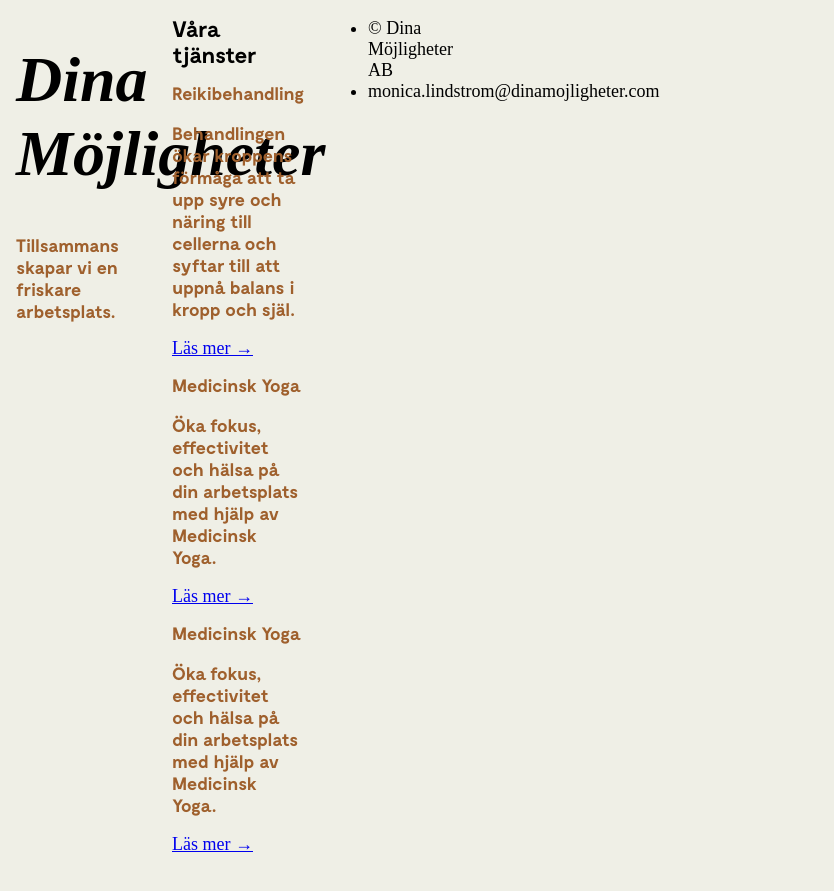
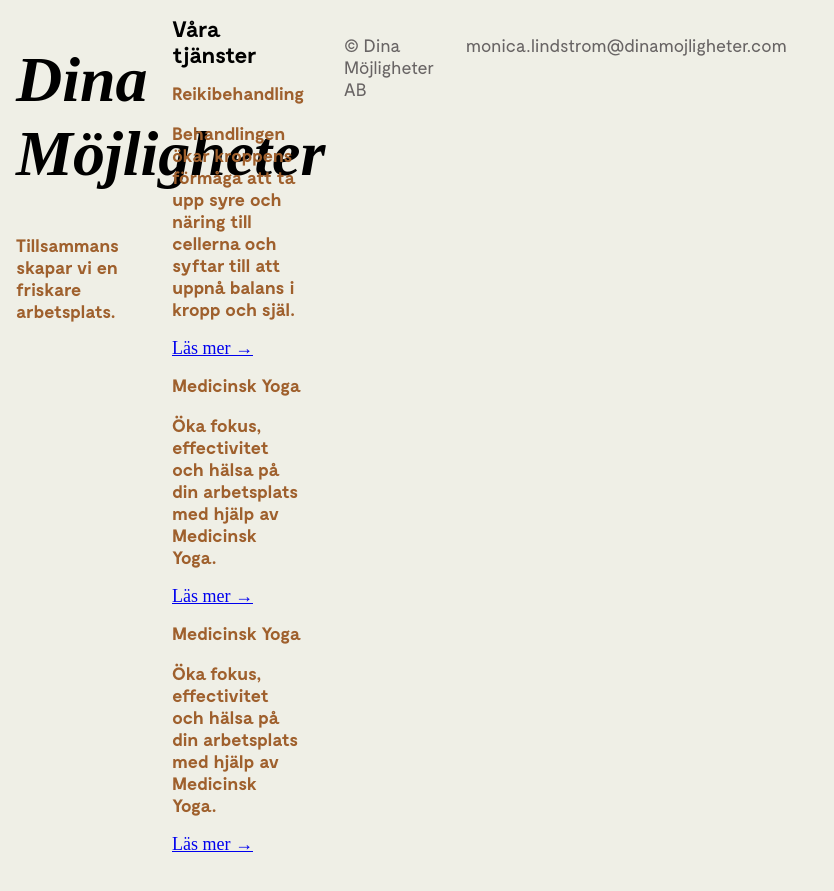
Before and after one commit to dinamojligheter/dinamojligheter.github.io, a Jekyll site: the page built from index.html, in a window 1280 px wide. Shown: the top 891 px of the page, without its empty margins (0-834 px from the left). Built offline with Jekyll 4.4.1, drawn with Linux system fonts in a browser that asks for light colours; comment, search, counter and statistics services are not loaded.

Commit message:
no message

```diff
--- a/_includes/style.html
+++ b/_includes/style.html
@@ -97,6 +97,11 @@
         font-style: italic;
     }
 
+    footer {
+        font-family: var(--font-sans);
+        color: var(--grey);
+    }
+
     h1 {
         color: var(--dark);
         font-size: var(--font-l);
--- /dev/null
+++ b/_sass/footer.scss
@@ -0,0 +1,12 @@
+footer {
+    ul {
+        list-style: none;
+        padding: 0;
+        display: flex;
+        flex-flow: row;
+
+        li {
+            margin: 1rem;
+        }
+    }
+}
--- a/assets/css/main.scss
+++ b/assets/css/main.scss
@@ -7,3 +7,5 @@ $screen-m: 768px;
 $screen-l: 1400px;
 $screen-xl: 1900px;
 $screen-xxl: 2600px;
+
+@import "footer";
```
